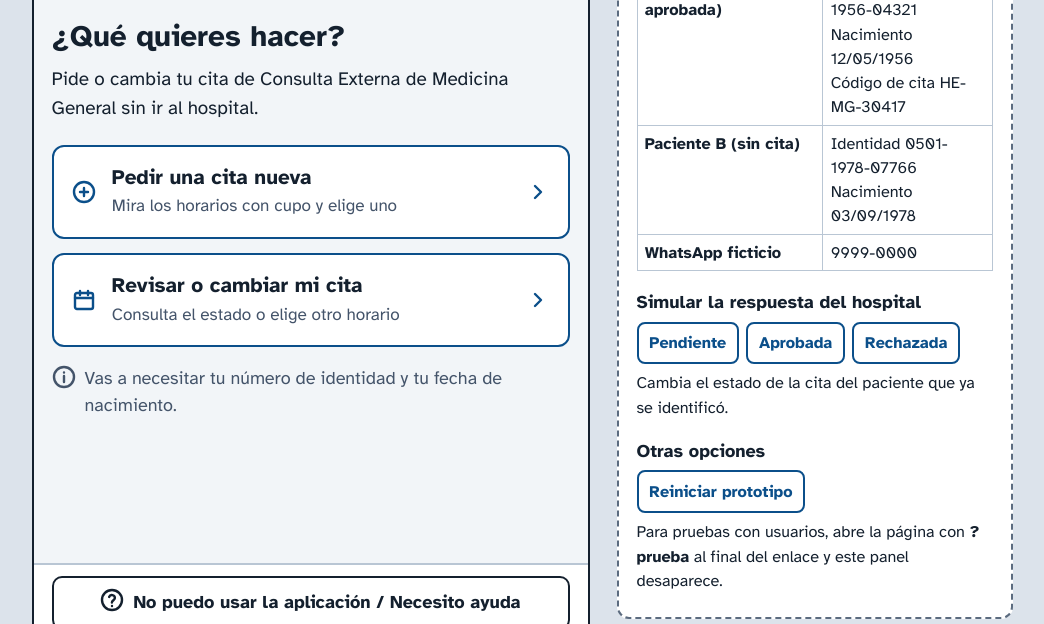
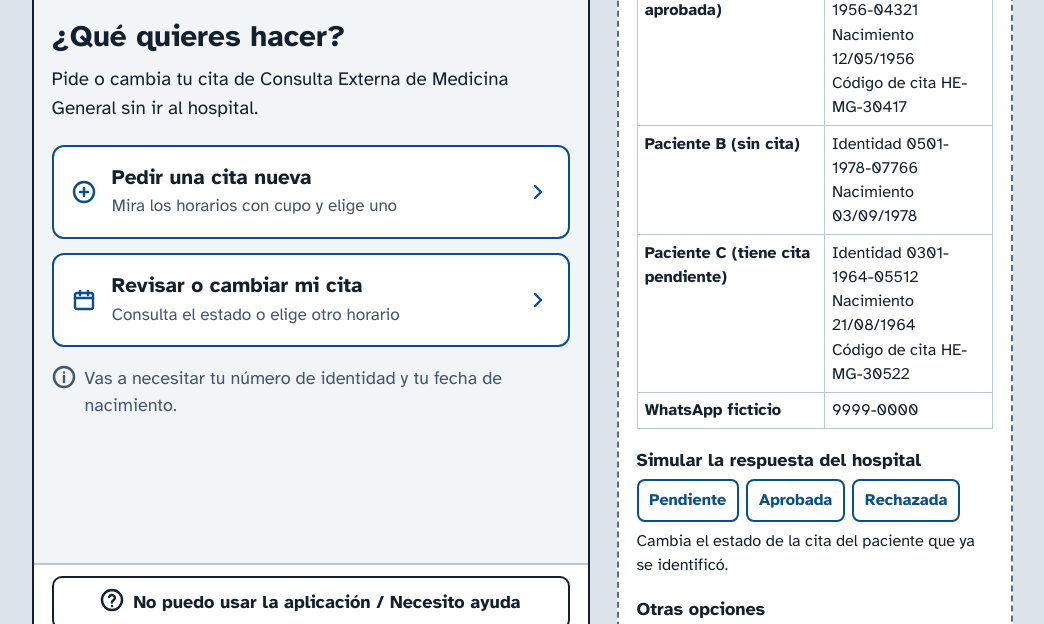
Before and after one commit to Estuardo312/Citas, a plain HTML site: page index.html in a window 1280 px wide. Both pictures are taken after a click on the heading "Panel del equipo (no es parte de la interfaz del paciente)". Shown: the part 176-800 px from the top of the page, without its empty margins (118-1162 px from the left). Drawn offline with Linux system fonts and the light colour scheme.

Commit message:
Add files via upload

```diff
--- a/index.html
+++ b/index.html
@@ -193,6 +193,7 @@ fieldset{border:0;margin:0;padding:0;min-width:0}
       <table>
         <tr><th>Paciente A (tiene cita aprobada)</th><td>Identidad 0801-1956-04321<br>Nacimiento 12/05/1956<br>Código de cita HE-MG-30417</td></tr>
         <tr><th>Paciente B (sin cita)</th><td>Identidad 0501-1978-07766<br>Nacimiento 03/09/1978</td></tr>
+        <tr><th>Paciente C (tiene cita pendiente)</th><td>Identidad 0301-1964-05512<br>Nacimiento 21/08/1964<br>Código de cita HE-MG-30522</td></tr>
         <tr><th>WhatsApp ficticio</th><td>9999-0000</td></tr>
       </table>
       <h3>Simular la respuesta del hospital</h3>
@@ -230,11 +231,13 @@ const DATES=[
 ];
 const PATIENTS={
   '0801195604321':{name:'María Elena Cruz',first:'María',dob:'12051956',code:'HE-MG-30417'},
-  '0501197807766':{name:'José Luis Mejía',first:'José',dob:'03091978',code:null}
+  '0501197807766':{name:'José Luis Mejía',first:'José',dob:'03091978',code:null},
+  '0301196405512':{name:'Carlos Alberto Reyes',first:'Carlos',dob:'21081964',code:'HE-MG-30522'}
 };
 const SEED_CITAS=()=>({
   '0801195604321':{code:'HE-MG-30417',type:'Solicitud nueva',date:'2026-12-04',time:'8:30 a. m.',status:'aprobada',prev:null},
-  '0501197807766':null
+  '0501197807766':null,
+  '0301196405512':{code:'HE-MG-30522',type:'Solicitud nueva',date:'2026-12-08',time:'9:30 a. m.',status:'pendiente',prev:null}
 });
 const HELP_PHONE='2200-0000';
 
```
